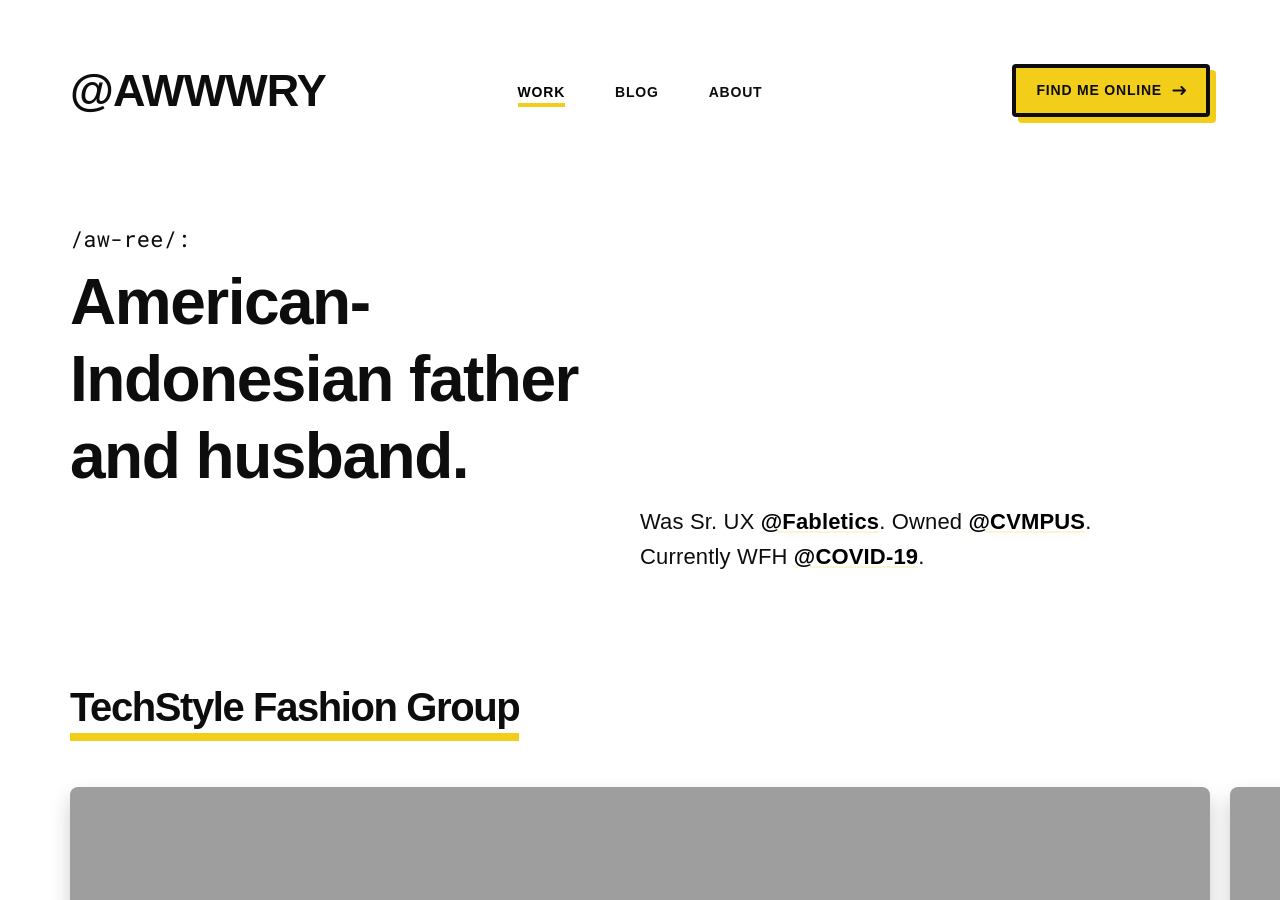
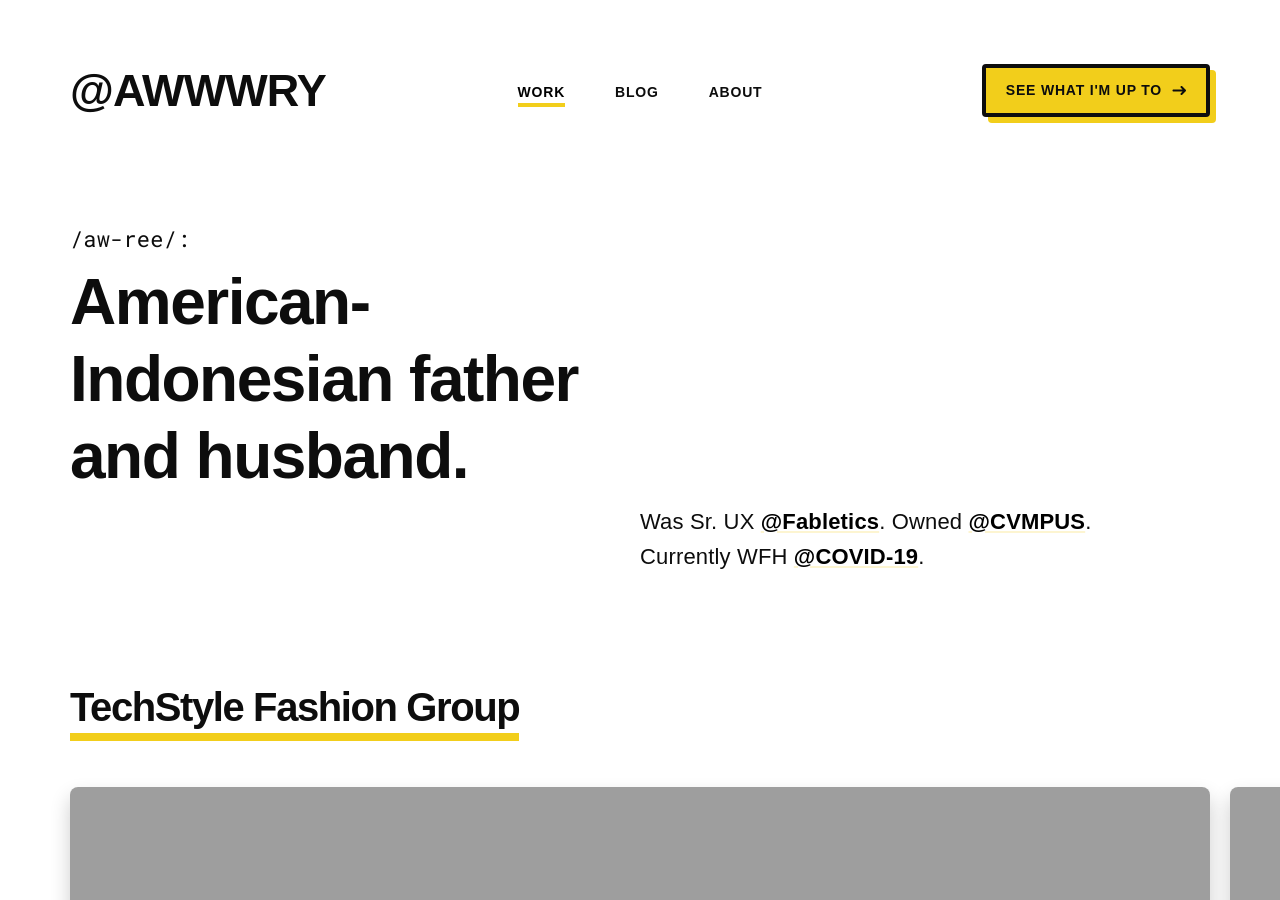
Before and after one commit to aryxmega/awwwry, a Jekyll site: the page built from index.html, in a window 1280 px wide and 900 px high. Built offline with Jekyll 4.4.1, drawn with Linux system fonts in a browser that asks for light colours; nearby versions of some CDN libraries; some web fonts are replaced.

Commit message:
Updated links

```diff
--- a/_includes/header.html
+++ b/_includes/header.html
@@ -28,7 +28,7 @@
 			</div>
 		</nav>
 
-		<a href="https://www.google.com/search?sxsrf=ALeKk00IwGUmQE9Y-hJSstVeLIrysRnptg%3A1583135503972&source=hp&ei=D7tcXv-NOdb3-gSCz4CIBA&q=awwwry&oq=awwwry&gs_l=psy-ab.3..35i39l2j0i10l8.406.1256..1343...1.0..0.159.467.4j1......0....1..gws-wiz.......0i131j0.P6nl9yRwUrA&ved=0ahUKEwi_0d-qp_vnAhXWu54KHYInAEEQ4dUDCAc&uact=5" class="header__cta button--fill --right">Find me online</a>
+		<a href="https://arymega.com" class="header__cta button--fill --right">See what I'm up to</a>
 	</div>
 
 </header>
--- a/index.html
+++ b/index.html
@@ -2,7 +2,7 @@
 layout: default
 overtitle: "/aw-ree/:"
 title: "American-Indonesian father and husband."
-description: "Was Sr. UX <a href='https://www.fabletics.com' title='Fabletics' target='_blank'>@Fabletics</a>. Owned <a href='https://www.instagram.com/cvmpus' title='CVMPUS' target='_blank'>@CVMPUS</a>. Currently WFH <a href='https://awwwry.com' title='COVID-19' target='_blank'>@COVID-19</a>."
+description: "Was Sr. UX <a href='https://www.fabletics.com' title='Fabletics' target='_blank'>@Fabletics</a>. Owned <a href='https://www.instagram.com/cvmpus' title='CVMPUS' target='_blank'>@CVMPUS</a>. Currently WFH <a href='https://www.linkedin.com/in/awwwry' title='Ary Mega on LinkedIn' target='_blank'>@COVID-19</a>."
 featured_image: "https://media.giphy.com/media/aZ3LDBs1ExsE8/giphy.gif"
 ---
 
@@ -16,7 +16,7 @@
 
 			<p class="intro subtitle--light">
 				{{ page.description }}
-				<a href="https://www.google.com/search?sxsrf=ALeKk00IwGUmQE9Y-hJSstVeLIrysRnptg%3A1583135503972&source=hp&ei=D7tcXv-NOdb3-gSCz4CIBA&q=awwwry&oq=awwwry&gs_l=psy-ab.3..35i39l2j0i10l8.406.1256..1343...1.0..0.159.467.4j1......0....1..gws-wiz.......0i131j0.P6nl9yRwUrA&ved=0ahUKEwi_0d-qp_vnAhXWu54KHYInAEEQ4dUDCAc&uact=5" target="_blank" class="hero__cta button--fill --right">Find me online</a>
+				<a href="https://arymega.com" target="_blank" class="hero__cta button--fill --right">See what I'm up to</a>
 			</p>
 		</div>
 	</section>
```
